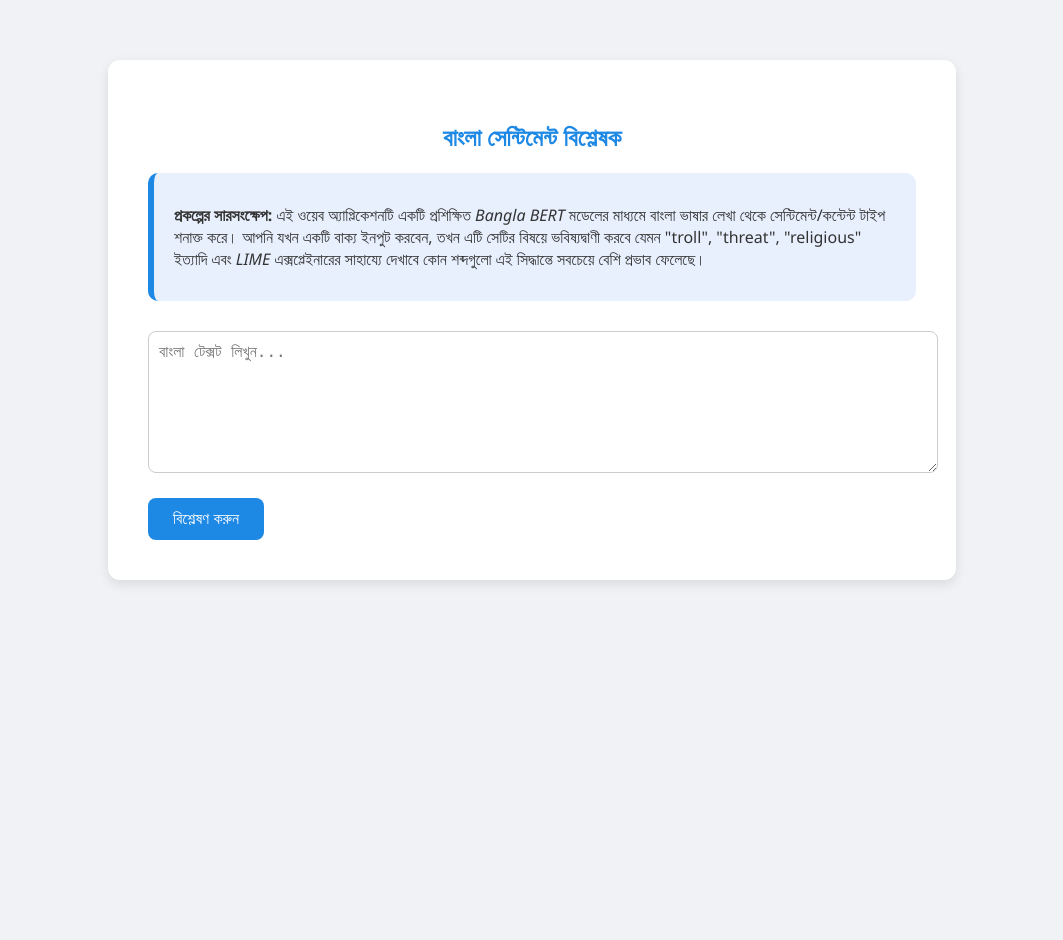
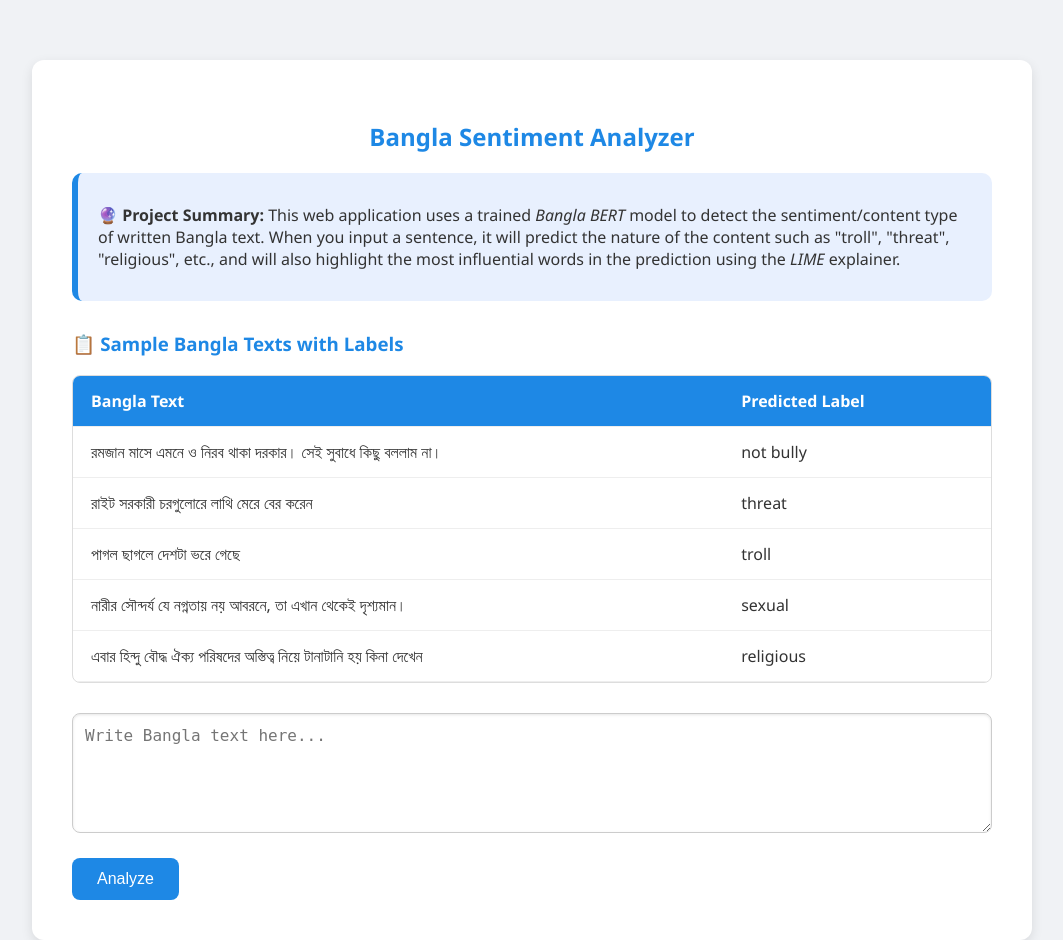
Before and after one commit to mdjisan1/bangla-sentiment-analyzer, a Flask app: page / in a window 1280 px wide. Shown: the whole page, without its empty margins (108-1171 px from the left). Before the commit the page ends 584 px from the top, so only its background shows below. Run offline with Flask 2, Linux system fonts and the light colour scheme.

Commit message:
Update index.html

```diff
--- a/templates/index.html
+++ b/templates/index.html
@@ -1,5 +1,5 @@
 <!DOCTYPE html>
-<html lang="bn">
+<html lang="en">
 <head>
     <meta charset="UTF-8">
     <title>Bangla Sentiment Analyzer</title>
@@ -21,9 +21,10 @@
             padding: 40px;
             border-radius: 12px;
             box-shadow: 0 4px 12px rgba(0,0,0,0.1);
-            width: 60%;
-            max-width: 800px;
-            min-width: 300px;
+            width: 1000px;
+            max-width: 100%;
+            box-sizing: border-box; /* Include padding within width */
+            margin: 60px auto 0 auto; /* center horizontally */
         }
 
         .header {
@@ -47,10 +48,18 @@
             width: 100%;
             height: 120px;
             font-size: 16px;
-            padding: 10px;
+            padding: 12px;
             border: 1px solid #ccc;
             border-radius: 8px;
             resize: vertical;
+            transition: border-color 0.3s ease;
+            box-shadow: inset 0 1px 3px rgba(0,0,0,0.1);
+            box-sizing: border-box;
+        }
+
+        textarea:focus {
+            outline: none;
+            border-color: #1e88e5;
         }
 
         input[type="submit"] {
@@ -86,6 +95,44 @@
             animation: fadeIn 0.6s ease-in;
         }
 
+        .sample-table {
+            margin-bottom: 30px;
+        }
+
+        .sample-table h3 {
+            margin-top: 0;
+            color: #1e88e5;
+        }
+
+        table {
+            width: 100%;
+            border-collapse: separate;
+            border-spacing: 0;
+            border: 1px solid #ddd;
+            border-radius: 8px;
+            overflow: hidden;
+        }
+
+        thead {
+            background-color: #1e88e5;
+            color: white;
+        }
+
+        th {
+            padding: 14px 18px;
+            border-bottom: 1px solid #eee;
+            text-align: left;
+        }
+
+        td {
+            padding: 14px 18px;
+            border-bottom: 1px solid #eee;
+        }
+
+        tbody tr:hover {
+            background-color: #f9f9f9;
+        }
+
         @keyframes fadeIn {
             from { opacity: 0; }
             to { opacity: 1; }
@@ -95,22 +142,56 @@
 <body>
     <div class="container fade-in">
         <div class="header">
-            <h2>বাংলা সেন্টিমেন্ট বিশ্লেষক</h2>
+            <h2>Bangla Sentiment Analyzer</h2>
         </div>
 
         <div class="overview">
-            <p><strong>প্রকল্পের সারসংক্ষেপ:</strong> এই ওয়েব অ্যাপ্লিকেশনটি একটি প্রশিক্ষিত <em>Bangla BERT</em> মডেলের মাধ্যমে বাংলা ভাষার লেখা থেকে সেন্টিমেন্ট/কন্টেন্ট টাইপ শনাক্ত করে। আপনি যখন একটি বাক্য ইনপুট করবেন, তখন এটি সেটির বিষয়ে ভবিষ্যদ্বাণী করবে যেমন "troll", "threat", "religious" ইত্যাদি এবং <em>LIME</em> এক্সপ্লেইনারের সাহায্যে দেখাবে কোন শব্দগুলো এই সিদ্ধান্তে সবচেয়ে বেশি প্রভাব ফেলেছে।</p>
+            <p><strong>🔮 Project Summary:</strong> This web application uses a trained <em>Bangla BERT</em> model to detect the sentiment/content type of written Bangla text. When you input a sentence, it will predict the nature of the content such as "troll", "threat", "religious", etc., and will also highlight the most influential words in the prediction using the <em>LIME</em> explainer.</p>
+        </div>
+
+        <div class="sample-table">
+            <h3>📋 Sample Bangla Texts with Labels</h3>
+            <table>
+                <thead>
+                    <tr>
+                        <th>Bangla Text</th>
+                        <th>Predicted Label</th>
+                    </tr>
+                </thead>
+                <tbody>
+                    <tr>
+                        <td>রমজান মাসে এমনে ও নিরব থাকা দরকার। সেই সুবাধে কিছু বললাম না।</td>
+                        <td>not bully</td>
+                    </tr>
+                    <tr>
+                        <td>রাইট সরকারী চরগুলোরে লাথি মেরে বের করেন</td>
+                        <td>threat</td>
+                    </tr>
+                    <tr>
+                        <td>পাগল ছাগলে দেশটা ভরে গেছে</td>
+                        <td>troll</td>
+                    </tr>
+                    <tr>
+                        <td>নারীর সৌন্দর্য যে নগ্নতায় নয় আবরনে, তা এখান থেকেই দৃশ্যমান।</td>
+                        <td>sexual</td>
+                    </tr>
+                    <tr>
+                        <td>এবার হিন্দু বৌদ্ধ ঐক্য পরিষদের অস্তিত্ব নিয়ে টানাটানি হয় কিনা দেখেন</td>
+                        <td>religious</td>
+                    </tr>
+                </tbody>
+            </table>
         </div>
 
         <form method="POST">
-            <textarea name="text" placeholder="বাংলা টেক্সট লিখুন...">{{ input_text or '' }}</textarea><br>
-            <input type="submit" value="বিশ্লেষণ করুন">
+            <textarea name="text" placeholder="Write Bangla text here...">{{ input_text or '' }}</textarea><br>
+            <input type="submit" value="Analyze">
         </form>
 
         {% if sentiment %}
         <div class="result">
-            <h3>🔮 অনুমানকৃত লেবেল: <strong>{{ sentiment }}</strong></h3>
-            <h4>🧠 গুরুত্বপূর্ণ শব্দসমূহ:</h4>
+            <h3>🔮 Predicted Label: <strong>{{ sentiment }}</strong></h3>
+            <h4>🧠 Key Influential Words:</h4>
             <ul>
                 {% for word in explanations %}
                     <li>{{ word }}</li>
```
